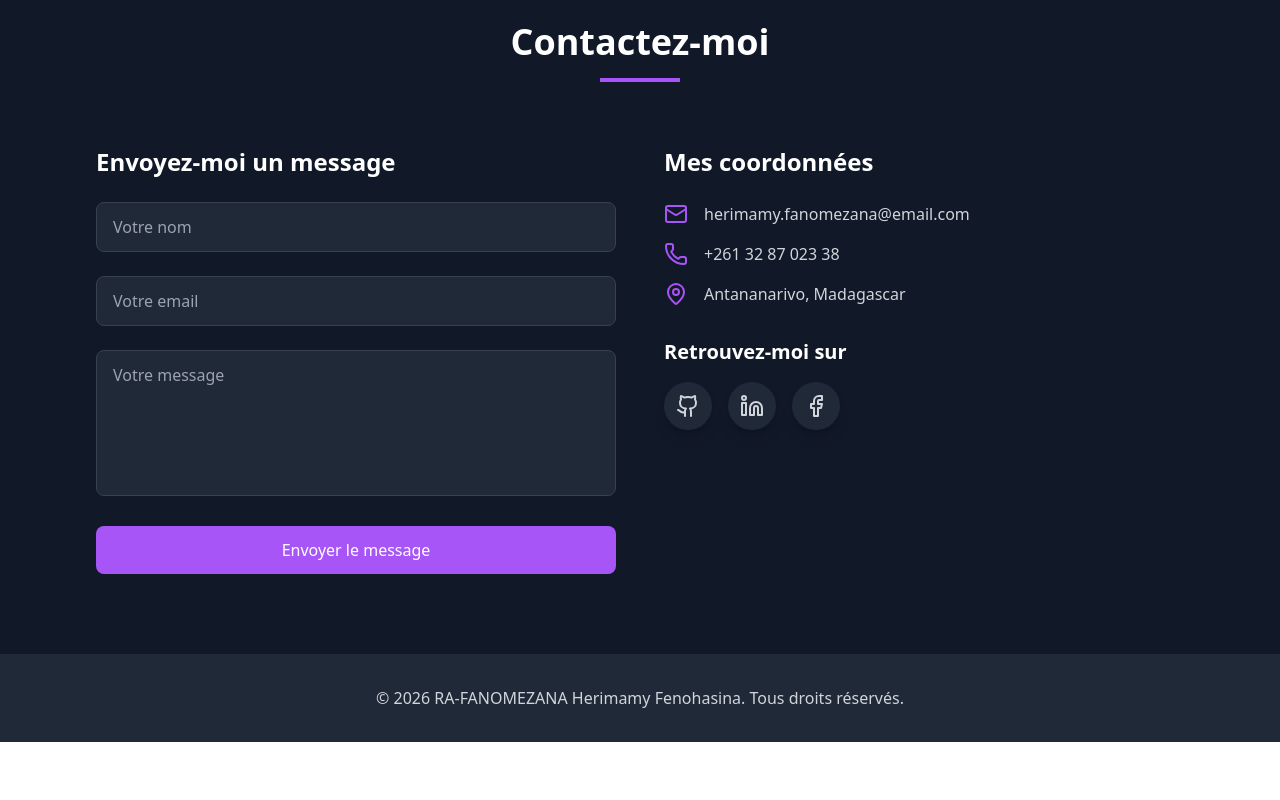
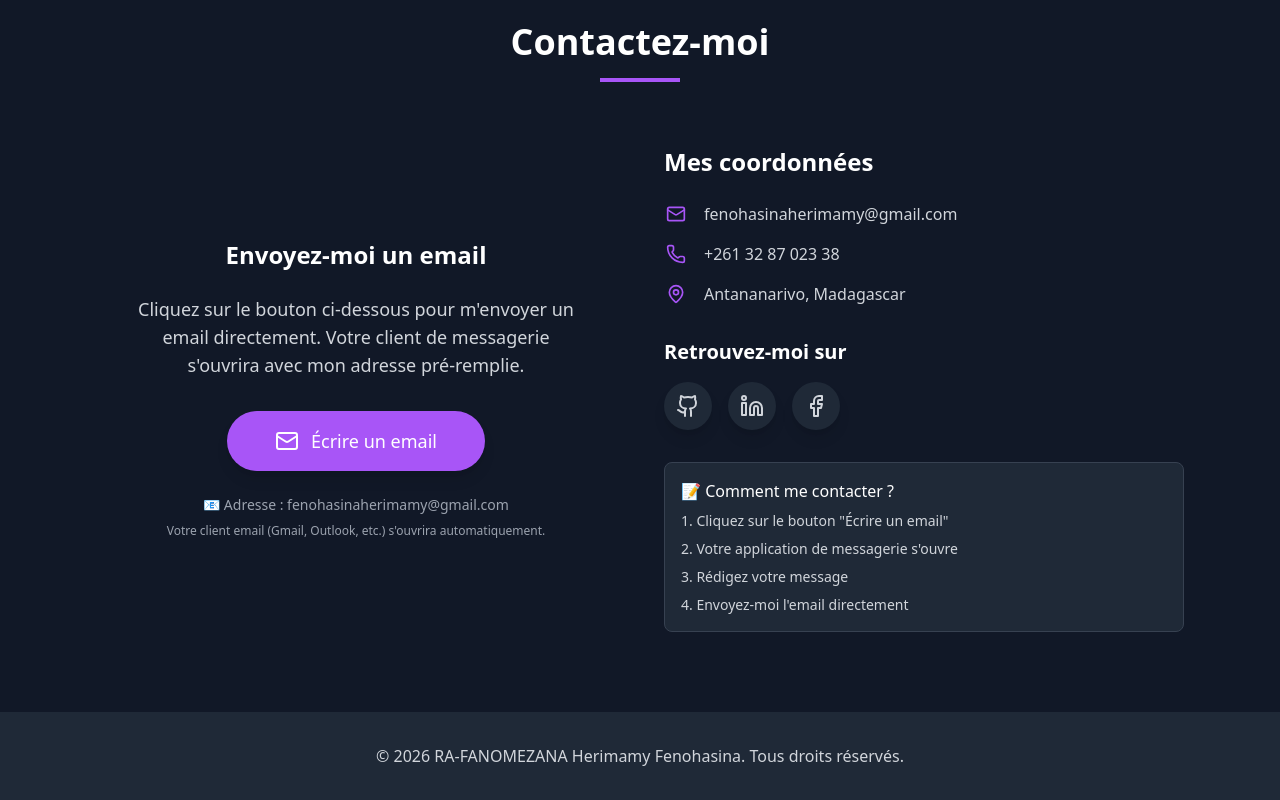
Before and after one commit to Fenohasina08/portfolio-herimamy, a React (Create React App) app: page / in a window 1280 px wide. Shown: the part 3862-4662 px from the top of the page. Before the commit the page ends 4604 px from the top, so only its background shows below. Built offline with nearby package versions, Linux system fonts and the light colour scheme.

Commit message:
feat: center bouton

```diff
--- a/package.json
+++ b/package.json
@@ -3,6 +3,7 @@
   "version": "0.1.0",
   "private": true,
   "dependencies": {
+    "@emailjs/browser": "^4.4.1",
     "@testing-library/dom": "^10.4.1",
     "@testing-library/jest-dom": "^6.8.0",
     "@testing-library/react": "^16.3.0",
--- a/src/components/Contact.jsx
+++ b/src/components/Contact.jsx
@@ -1,33 +1,16 @@
- import React, { useState } from 'react';
-import { Github, Linkedin, Facebook, Mail, Phone, MapPin } from 'lucide-react';
+ import React from 'react';
+import { Github, Linkedin, Facebook, Mail, Phone, MapPin, Send } from 'lucide-react';
 
 const Contact = ({ isDark }) => {
-  const [formData, setFormData] = useState({
-    name: '',
-    email: '',
-    message: ''
-  });
-
-  const handleInputChange = (e) => {
-    setFormData({
-      ...formData,
-      [e.target.name]: e.target.value
-    });
-  };
-
-  const handleSubmit = (e) => {
-    e.preventDefault();
-    console.log('Form submitted:', formData);
-    // Ici vous pouvez ajouter la logique d'envoi du formulaire
-    alert('Message envoyé ! (simulation)');
-    setFormData({ name: '', email: '', message: '' });
-  };
-
   const socialLinks = [
     { icon: Github, label: 'GitHub', href: 'https://github.com/Fenohasina08' },
     { icon: Linkedin, label: 'LinkedIn', href: 'https://www.linkedin.com/in/herimamy-fenohasina-ra-fanomezana-40370a386/' },
     { icon: Facebook, label: 'Facebook', href: 'https://www.facebook.com/feno.hasi.na.55017' }
   ];
+
+  const handleEmailClick = () => {
+    window.location.href = 'mailto:fenohasinaherimamy@gmail.com';
+  };
 
   return (
     <section id="contact" className={`py-20 ${isDark ? 'bg-gray-900' : 'bg-gray-50'}`}>
@@ -40,66 +23,31 @@ const Contact = ({ isDark }) => {
         </div>
 
         <div className="grid gap-12 md:grid-cols-2">
-          <div>
-            <h3 className={`text-2xl font-semibold mb-6 ${isDark ? 'text-white' : 'text-gray-900'}`}>
-              Envoyez-moi un message
-            </h3>
+          <div className="flex flex-col items-center justify-center">
+            <div className="w-full max-w-md text-center">
+              <h3 className={`text-2xl font-semibold mb-6 ${isDark ? 'text-white' : 'text-gray-900'}`}>
+                Envoyez-moi un email
+              </h3>
 
-            <div className="space-y-6">
-              <div>
-                <input
-                  type="text"
-                  name="name"
-                  placeholder="Votre nom"
-                  value={formData.name}
-                  onChange={handleInputChange}
-                  className={`w-full px-4 py-3 rounded-lg border focus:outline-none focus:ring-2 focus:ring-purple-500 transition-all duration-300 ${
-                    isDark
-                      ? 'bg-gray-800 border-gray-700 text-white placeholder-gray-400'
-                      : 'bg-white border-gray-300 text-gray-900'
-                  }`}
-                  required
-                />
+              <p className={`text-lg mb-8 ${isDark ? 'text-gray-300' : 'text-gray-600'}`}>
+                Cliquez sur le bouton ci-dessous pour m'envoyer un email directement.
+                Votre client de messagerie s'ouvrira avec mon adresse pré-remplie.
+              </p>
+
+              <div className="flex justify-center">
+                <button
+                  onClick={handleEmailClick}
+                  className="px-12 py-4 text-white bg-purple-500 rounded-full hover:bg-purple-600 hover:scale-105 transition-all duration-300 transform flex items-center justify-center gap-3 group text-lg font-medium shadow-lg hover:shadow-xl"
+                >
+                  <Mail className="w-6 h-6 group-hover:scale-110 transition-transform" />
+                  Écrire un email
+                </button>
               </div>
 
-              <div>
-                <input
-                  type="email"
-                  name="email"
-                  placeholder="Votre email"
-                  value={formData.email}
-                  onChange={handleInputChange}
-                  className={`w-full px-4 py-3 rounded-lg border focus:outline-none focus:ring-2 focus:ring-purple-500 transition-all duration-300 ${
-                    isDark
-                      ? 'bg-gray-800 border-gray-700 text-white placeholder-gray-400'
-                      : 'bg-white border-gray-300 text-gray-900'
-                  }`}
-                  required
-                />
+              <div className={`mt-6 text-sm ${isDark ? 'text-gray-400' : 'text-gray-500'}`}>
+                <p>📧 Adresse : fenohasinaherimamy@gmail.com</p>
+                <p className="mt-2 text-xs">Votre client email (Gmail, Outlook, etc.) s'ouvrira automatiquement.</p>
               </div>
-
-              <div>
-                <textarea
-                  name="message"
-                  placeholder="Votre message"
-                  value={formData.message}
-                  onChange={handleInputChange}
-                  rows="5"
-                  className={`w-full px-4 py-3 rounded-lg border focus:outline-none focus:ring-2 focus:ring-purple-500 transition-all duration-300 resize-none ${
-                    isDark
-                      ? 'bg-gray-800 border-gray-700 text-white placeholder-gray-400'
-                      : 'bg-white border-gray-300 text-gray-900'
-                  }`}
-                  required
-                />
-              </div>
-
-              <button
-                onClick={handleSubmit}
-                className="w-full py-3 text-white transition-colors duration-300 transform bg-purple-500 rounded-lg hover:bg-purple-600 hover:scale-105"
-              >
-                Envoyer le message
-              </button>
             </div>
           </div>
 
@@ -109,23 +57,29 @@ const Contact = ({ isDark }) => {
             </h3>
 
             <div className="mb-8 space-y-4">
-              <div className="flex items-center">
-                <Mail className="w-6 h-6 mr-4 text-purple-500" />
-                <span className={isDark ? 'text-gray-300' : 'text-gray-600'}>
-                  herimamy.fanomezana@email.com
+              <div className="flex items-center group">
+                <div className="w-6 h-6 mr-4 text-purple-500 flex items-center justify-center">
+                  <Mail className="w-5 h-5" />
+                </div>
+                <span className={`${isDark ? 'text-gray-300' : 'text-gray-600'}`}>
+                  fenohasinaherimamy@gmail.com
                 </span>
               </div>
 
-              <div className="flex items-center">
-                <Phone className="w-6 h-6 mr-4 text-purple-500" />
-                <span className={isDark ? 'text-gray-300' : 'text-gray-600'}>
+              <div className="flex items-center group">
+                <div className="w-6 h-6 mr-4 text-purple-500 flex items-center justify-center">
+                  <Phone className="w-5 h-5" />
+                </div>
+                <span className={`${isDark ? 'text-gray-300' : 'text-gray-600'}`}>
                   +261 32 87 023 38
                 </span>
               </div>
 
-              <div className="flex items-center">
-                <MapPin className="w-6 h-6 mr-4 text-purple-500" />
-                <span className={isDark ? 'text-gray-300' : 'text-gray-600'}>
+              <div className="flex items-center group">
+                <div className="w-6 h-6 mr-4 text-purple-500 flex items-center justify-center">
+                  <MapPin className="w-5 h-5" />
+                </div>
+                <span className={`${isDark ? 'text-gray-300' : 'text-gray-600'}`}>
                   Antananarivo, Madagascar
                 </span>
               </div>
@@ -153,6 +107,19 @@ const Contact = ({ isDark }) => {
                 </a>
               ))}
             </div>
+
+            {/* Instructions */}
+            <div className={`mt-8 p-4 rounded-lg ${isDark ? 'bg-gray-800 border border-gray-700' : 'bg-purple-50 border border-purple-200'}`}>
+              <h5 className={`font-medium mb-2 ${isDark ? 'text-white' : 'text-gray-900'}`}>
+                📝 Comment me contacter ?
+              </h5>
+              <ol className={`text-sm space-y-2 ${isDark ? 'text-gray-300' : 'text-gray-600'}`}>
+                <li>1. Cliquez sur le bouton "Écrire un email"</li>
+                <li>2. Votre application de messagerie s'ouvre</li>
+                <li>3. Rédigez votre message</li>
+                <li>4. Envoyez-moi l'email directement</li>
+              </ol>
+            </div>
           </div>
         </div>
       </div>
```
Also changed, not shown: 1 other file (tests, documents, lock files or other folders).
